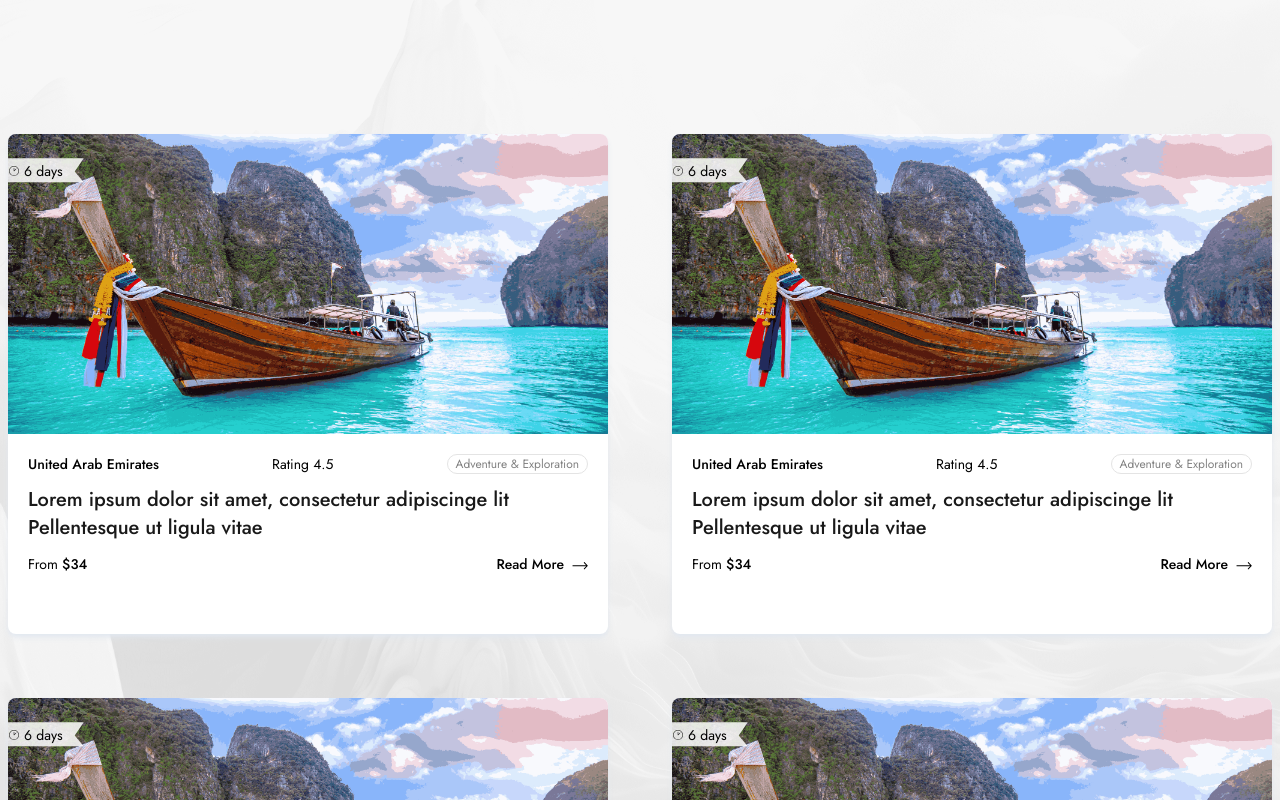
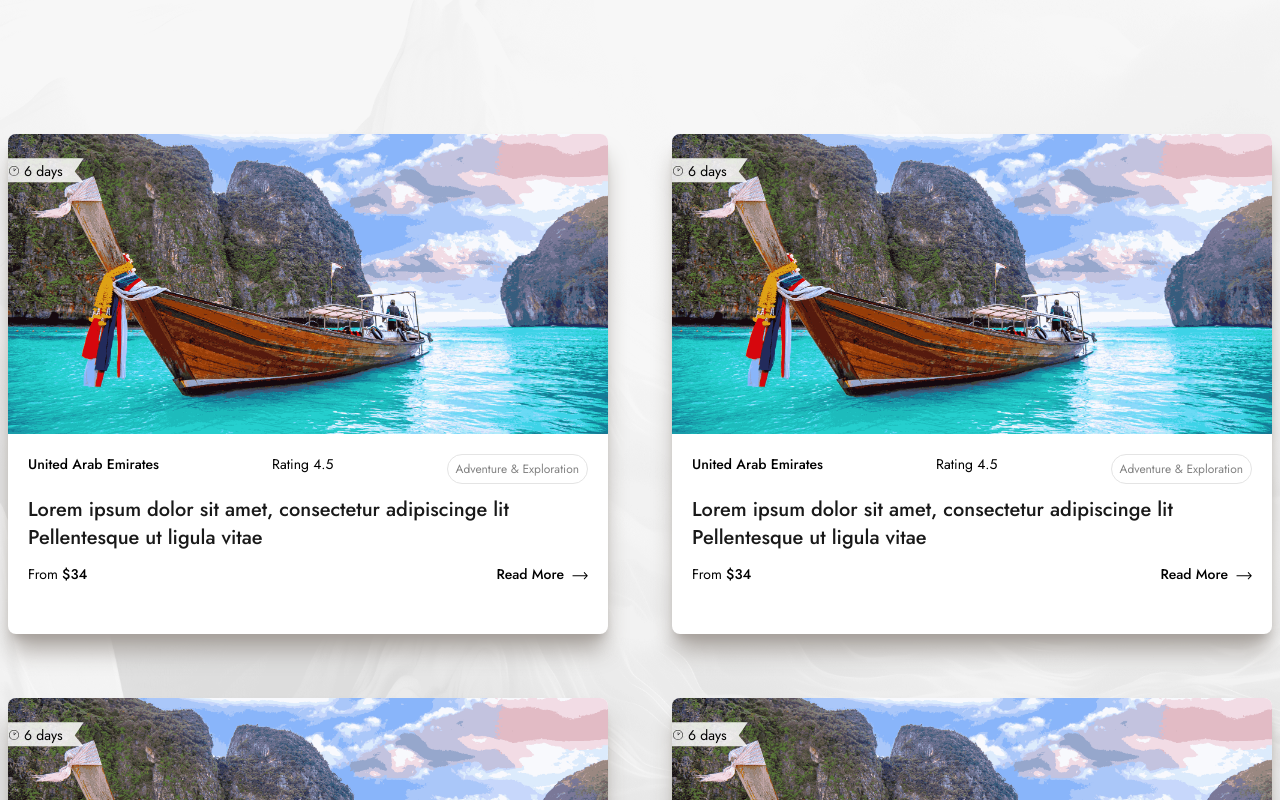
Before and after one commit to SaifuMak/blueterra-frontend, a Next.js app in the folder blueterra/: page / in a window 1280 px wide. Shown: the part 880-1680 px from the top of the page. Built offline with nearby package versions, Linux system fonts and the light colour scheme.

Commit message:
card height changed

```diff
--- a/blueterra/app/page.js
+++ b/blueterra/app/page.js
@@ -66,7 +66,7 @@ export default function Home() {
         </div>
 
 
-        <div className="grid 2xl:gap-28 z-0 xl:gap-16 my-36 lg:gap-10 gap-5   lg:grid-cols-2   w-10/12  " style={{ width: 'fit-content' }}>
+        <div className="grid 2xl:gap-28 z-0 xl:gap-16 my-36 md:gap-12 gap-5   md:grid-cols-2   w-10/12  " style={{ width: 'fit-content' }}>
 
           <DestinationCards Destinations={Destinations} />
 
--- a/blueterra/components/DestinationsView/DestinationCards.jsx
+++ b/blueterra/components/DestinationsView/DestinationCards.jsx
@@ -8,7 +8,7 @@ export default function DestinationCards({ Destinations }) {
         <>
 
             {Destinations.map((destination, index) => (
-                <div key={index} className=" xl:w-[600px] lg:w-[400px] lg:h-[300px] w-[300px] h-auto shadow-md shadow-slate-200  xl:h-[500px] rounded-lg bg-white  text-black">
+                <div key={index} className=" xl:w-[600px] lg:w-[400px] lg:h-[320px] w-[300px] h-auto shadow-xl shadow-stone-400  xl:h-[500px] rounded-lg bg-white  text-black">
 
 
                     <div className="relative xl:w-[600px] xl:h-[300px] lg:w-[400px] lg:h-[150px] w-[300px] h-[130px] overflow-hidden rounded-t-lg "> {/* Set your dimensions here */}
@@ -43,7 +43,7 @@ export default function DestinationCards({ Destinations }) {
                         <div className=" flex justify-between">
                             <p className="text-sm font-medium">{destination.place}</p>
                             <p className="text-sm"> Rating 4.5</p>
-                            <div className=" rounded-full border flex justify-center max-lg:hidden items-center lg:px-2   border-[#E4E4E4] text-xs text-[#828282]">{destination.category}</div>
+                            <div className=" rounded-full border flex justify-center max-lg:hidden items-center lg:px-2 xl:py-1.5   border-[#E4E4E4] text-xs text-[#828282]">{destination.category}</div>
                         </div>
                         <h3 className=" xl:text-xl lg:text-lg  font-medium text-black/90">{destination.description}</h3>
                         <div className=" flex justify-between text-sm">
```
